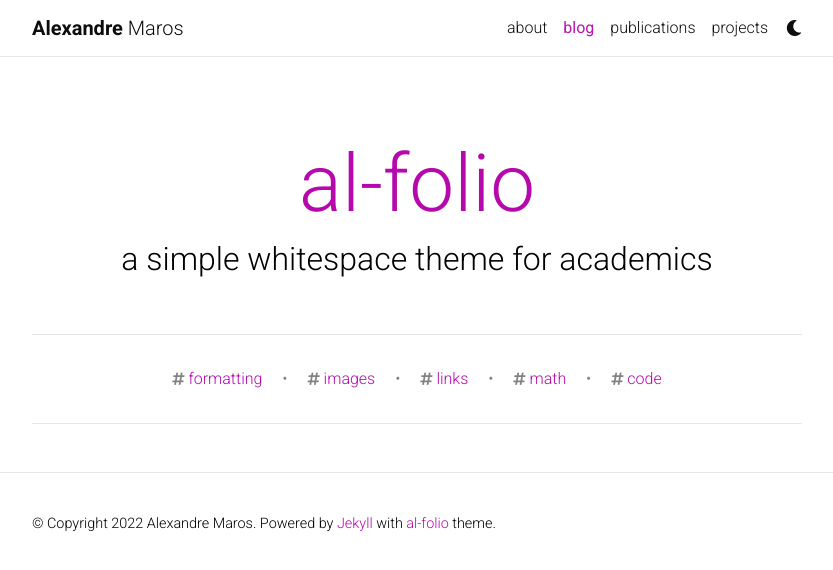
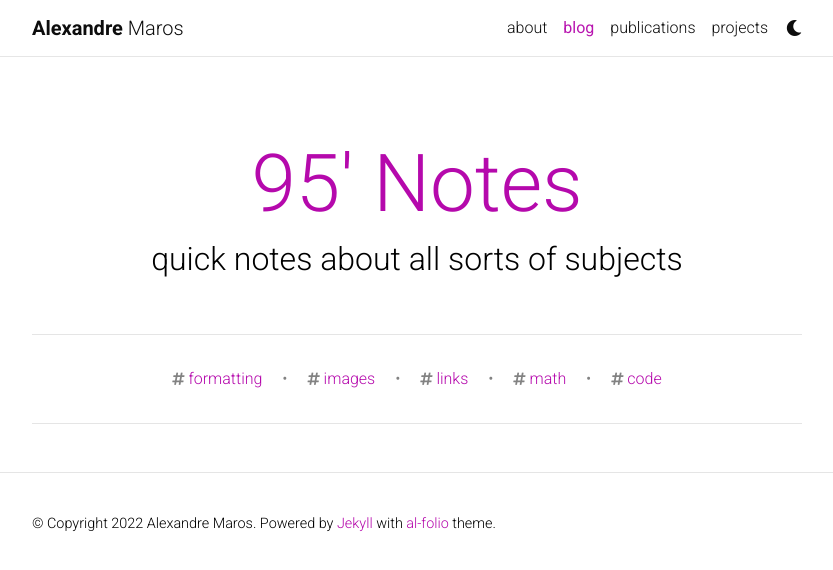
Before and after one commit to Pridexs/pridexs.github.io, a Jekyll site: the page built from blog/index.html, in a window 1280 px wide. Shown: the top 570 px of the page, without its empty margins (223-1056 px from the left). Built offline with Jekyll 4.4.1, drawn with Linux system fonts in a browser that asks for light colours; full-size pictures stand in for the smaller copies a plugin makes; the list of posts is cut into pages by our own code; comment, search, counter and statistics services are not loaded; a style sheet for code colours, icons or effects is not loaded.

Commit message:
Adjusting config

```diff
--- a/_config.yml
+++ b/_config.yml
@@ -8,7 +8,7 @@ first_name: Alexandre
 last_name: Maros
 # email: you@example.com
 description: > # the ">" symbol means to ignore newlines until "footer_text:"
-  A simple, whitespace theme for academics. Based on [*folio](https://github.com/bogoli/-folio) design.
+  Alexandre Maros' personal website.
 footer_text: >
   Powered by <a href="https://jekyllrb.com/" target="_blank">Jekyll</a> with <a href="https://github.com/alshedivat/al-folio">al-folio</a> theme.
 keywords: jekyll, jekyll-theme, academic-website, portfolio-website  # add your own keywords or leave empty
@@ -16,8 +16,8 @@ keywords: jekyll, jekyll-theme, academic-website, portfolio-website  # add your
 lang: en # the language of your site (for example: en, fr, cn, ru, etc.)
 icon: 🦊  # the emoji used as the favicon (alternatively, provide image name in /assets/img/)
 
-url: https://alshedivat.github.io # the base hostname & protocol for your site
-baseurl: /al-folio # the subpath of your site, e.g. /blog/
+url: https://alepmaros.github.io # the base hostname & protocol for your site
+baseurl:  # the subpath of your site, e.g. /blog/
 last_updated: false # set to true if you want to display last updated in the footer
 impressum_path:  # set to path to include impressum link in the footer, use the same path as permalink in a page, helps to conform with EU GDPR
 
@@ -102,9 +102,9 @@ bing_site_verification:  # out your bing-site-verification ID (Bing Webmaster)
 # Blog
 # -----------------------------------------------------------------------------
 
-blog_name: al-folio # blog_name will be displayed in your blog page
+blog_name: 95' Notes # blog_name will be displayed in your blog page
 blog_nav_title: blog # your blog must have a title for it to be displayed in the nav bar
-blog_description: a simple whitespace theme for academics
+blog_description: quick notes about all sorts of subjects
 permalink: /blog/:year/:title/
 
 # Pagination
@@ -112,7 +112,7 @@ pagination:
   enabled: true
 
 # Comments
-disqus_shortname: al-folio # put your disqus shortname
+disqus_shortname: alexandremaros # put your disqus shortname
 # https://help.disqus.com/en/articles/1717111-what-s-a-shortname
 
 # External sources.
```
